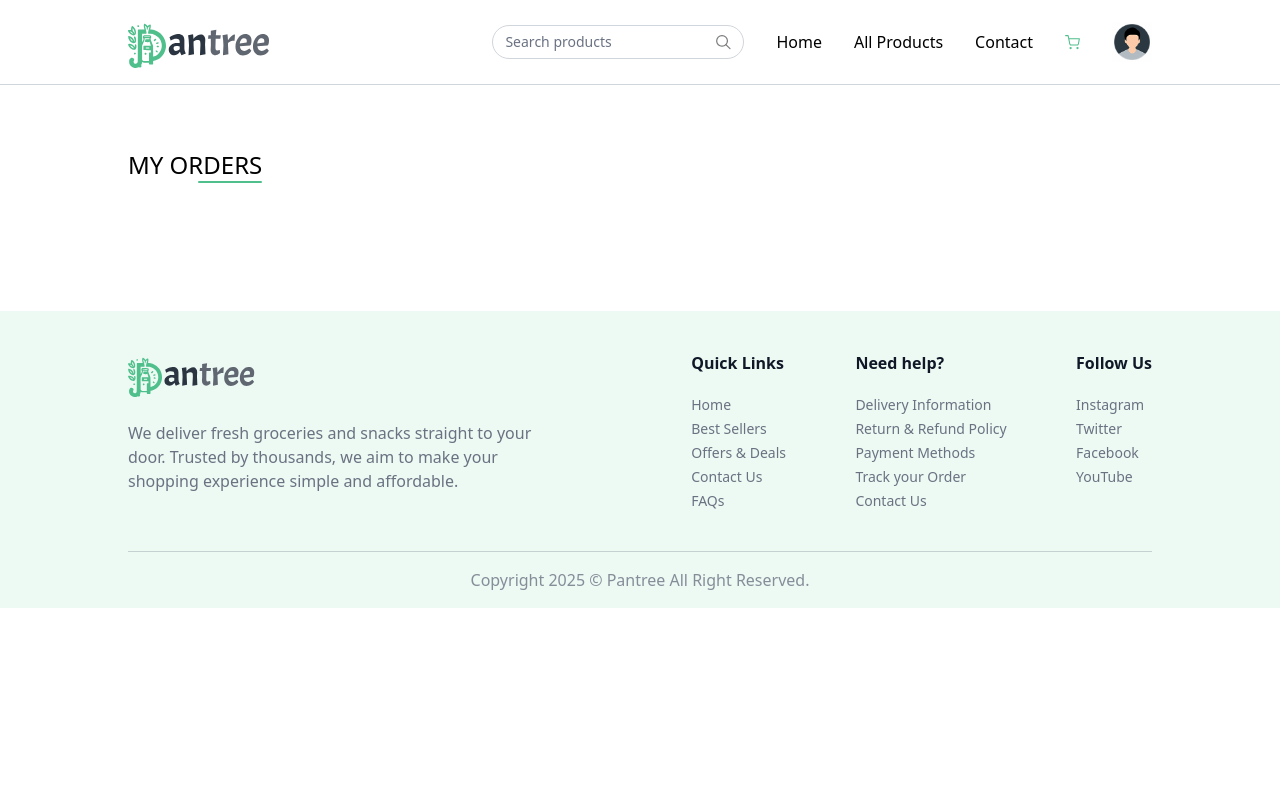
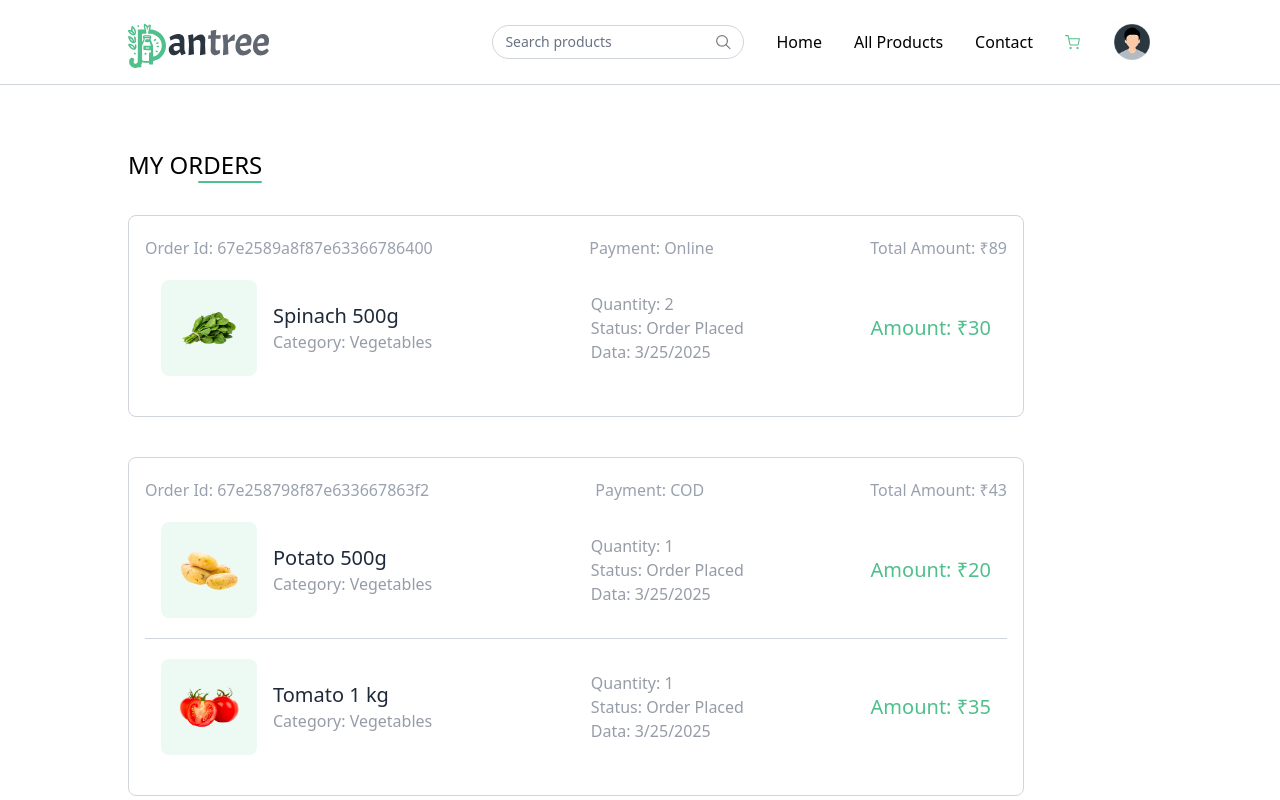
Before and after one commit to krAryn/Pantree, a React (Vite) app in the folder client/: page /myorders in a window 1280 px wide. Shown: the top 800 px of the page. Built offline with nearby package versions, Linux system fonts and the light colour scheme.

Commit message:
Update My Orders page

```diff
--- a/client/src/components/Categories.jsx
+++ b/client/src/components/Categories.jsx
@@ -15,8 +15,8 @@
                     categories.map((item, index) => {
                         return (
                             <div key={index} className='group cursor-pointer py-5 px-3 gap-2 rounded-lg flex flex-col justify-center items-center' style={{ backgroundColor: item.bgColor }} onClick={() => {
+                                // scrollTo(0, 0)
                                 navigate(`/allproducts/${item.path.toLowerCase()}`)
-                                scrollTo(0, 0);
                             }
                             }>
                                 <img src={item.image} alt="" className='group-hover:scale-108 transition max-w-28' />
--- a/client/src/components/ProductCard.jsx
+++ b/client/src/components/ProductCard.jsx
@@ -23,8 +23,8 @@
 
     return (
         <div onClick = { () => {
+            scrollTo(0,0)
             navigate(`/allproducts/${product.category.toLowerCase()}/${product._id}`)
-            scrollTo(0,0)
         }
         } className="border border-gray-500/20 rounded-md md:px-4 px-3 py-2 bg-white w-full">
             <div className="group cursor-pointer flex items-center justify-center px-2">
--- a/client/src/contexts/AppContext.jsx
+++ b/client/src/contexts/AppContext.jsx
@@ -1,6 +1,6 @@
 import React, { createContext, useContext, useEffect, useState } from 'react'
 import { useLocation, useNavigate } from 'react-router'
-import { dummyProducts, dummyAddress } from '../assets/assets'
+import { dummyProducts, dummyAddress, dummyOrders } from '../assets/assets'
 import toast, { Toaster } from "react-hot-toast"
 
 const AppContext = createContext()
@@ -20,7 +20,7 @@
     const [searchQuery, setSearchQuery] = useState()
     const [addresses, setAddresses] = useState(dummyAddress)
     const [currentAddress, setCurrentAddress] = useState(addresses[0])
-    const [myOrders, setMyOrders] = useState()
+    const [myOrders, setMyOrders] = useState(dummyOrders)
 
 
     const fetchProducts = async () => {
--- a/client/src/pages/MyOrders.jsx
+++ b/client/src/pages/MyOrders.jsx
@@ -1,12 +1,54 @@
-import React from 'react'
+import React, { useEffect } from 'react'
+import { useAppContext } from '../contexts/AppContext'
 
 const MyOrders = () => {
+
+    const {myOrders, setMyOrders} = useAppContext()
+
     return (
         <div className='mt-16 flex flex-col px-6 md:px-16 lg:px-32'>
             <div className='flex flex-col items-end w-max mb-8'>
                 <p className='text-2xl font-medium uppercase'>My Orders</p>
                 <div className="w-16 rounded-full bg-primary h-0.5"></div>
             </div>
+
+            {
+                myOrders.map((order, index) => (
+                    <div key={index} className="border border-gray-300 rounded-lg mb-10 p-4 py-5 max-w-4xl">
+                        <p className="flex justify-between md:items-center text-gray-400 md:font-medium max-md:flex-col">
+                            <span>Order Id: {order._id}</span>
+                            <span>Payment: {order.paymentType}</span>
+                            <span>Total Amount: ₹{order.amount}</span>
+                        </p>
+                        {
+                            order.items.map((item, index) => (
+                                <div key={index}
+                                    className={`relative bg-white text-gray-500/70 ${order.items.length !== index + 1 && "border-b border-gray-300"}  flex flex-col md:flex-row md:items-center justify-between p-4 py-5 md:gap-16 w-full max-w-4xl`}
+                                >
+                                    <div className="flex items-center mb-4 md:mb-0">
+                                        <div className="p-4 rounded-lg bg-primary/10">
+                                            <img src={item.product.image[0]} className='w-16 h-16' alt="" />
+                                        </div>
+                                        <div className="ml-4">
+                                            <h2 className="text-xl font-medium text-gray-800">{item.product.name}</h2>
+                                            <p>Category: {item.product.category}</p>
+                                        </div>
+                                    </div>
+
+                                    <div className='flex flex-col justify-center md:ml-8 mb-4 md:mb-0'>
+                                        <p>Quantity: {item.quantity || "1"}</p>
+                                        <p>Status: {order.status}</p>
+                                        <p>Data: {new Date(order.createdAt).toLocaleDateString()}</p>
+                                    </div>
+                                    <p className="text-primary text-xl font-medium">
+                                        Amount: ₹{item.product.offerPrice * item.quantity}
+                                    </p>
+                                </div>
+                            ))
+                        }
+                    </div>
+                ))
+            }
         </div>
     )
 }
```
